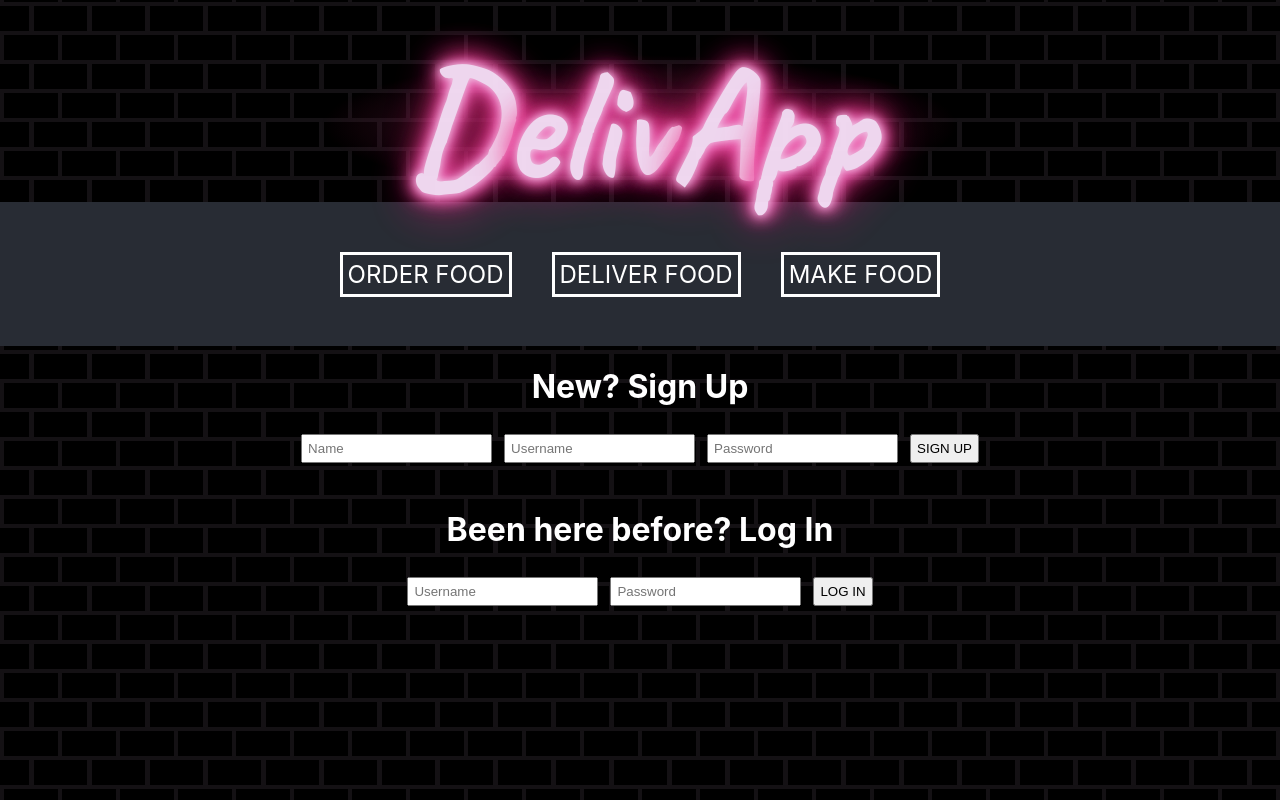
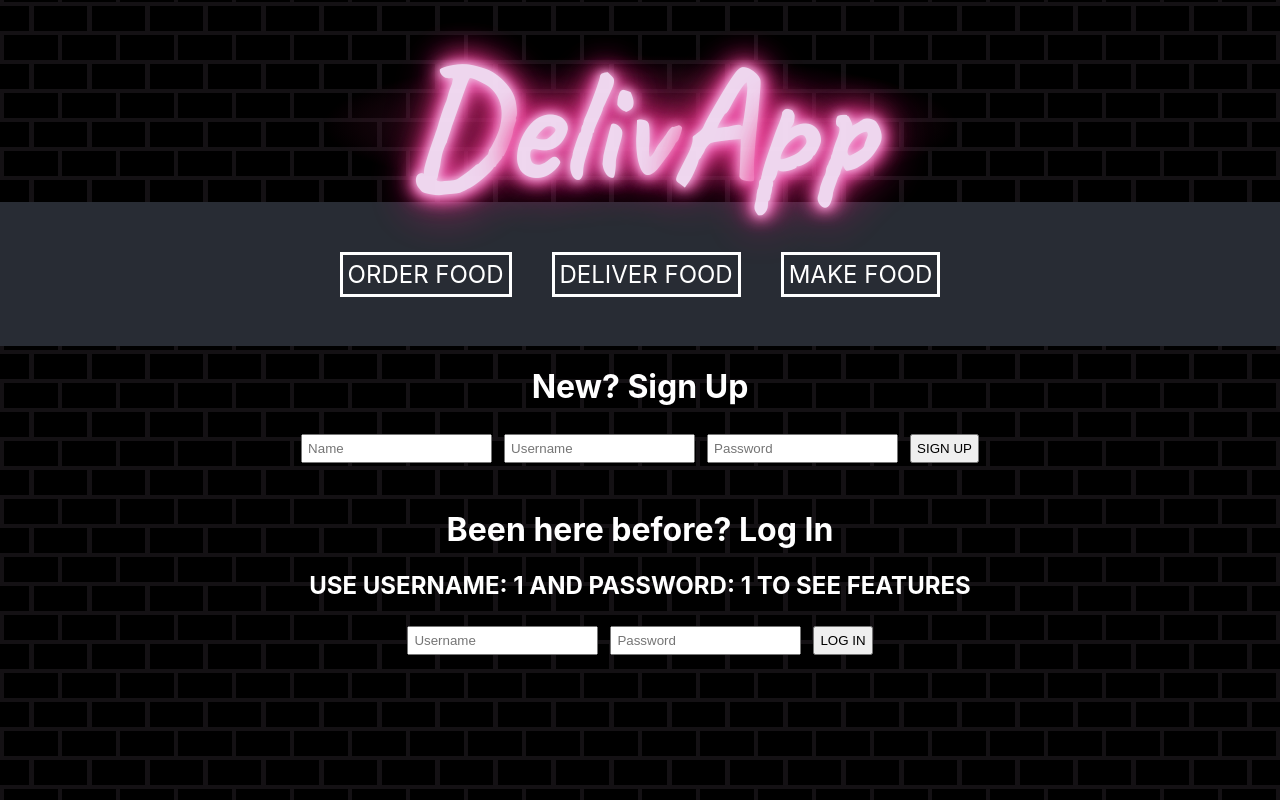
Before and after one commit to jhovanec1/Project-4-FrontEnd, a React (Create React App) app: page /api/auth/signup/user in a window 1280 px wide. Built offline with nearby package versions, Linux system fonts and the light colour scheme; no server answers.

Commit message:
add note

```diff
--- a/src/UserLogin.js
+++ b/src/UserLogin.js
@@ -35,6 +35,7 @@ render(){
             <div>
 
             <h1>Been here before? Log In</h1>
+            <h2>USE USERNAME: 1 AND PASSWORD: 1 TO SEE FEATURES</h2>
             <form onSubmit={(e) => this.props.loginUser(e)}>
             <input type="text" name="username" placeholder="Username" />
             <input type="text" name="password" placeholder="Password" />
```
